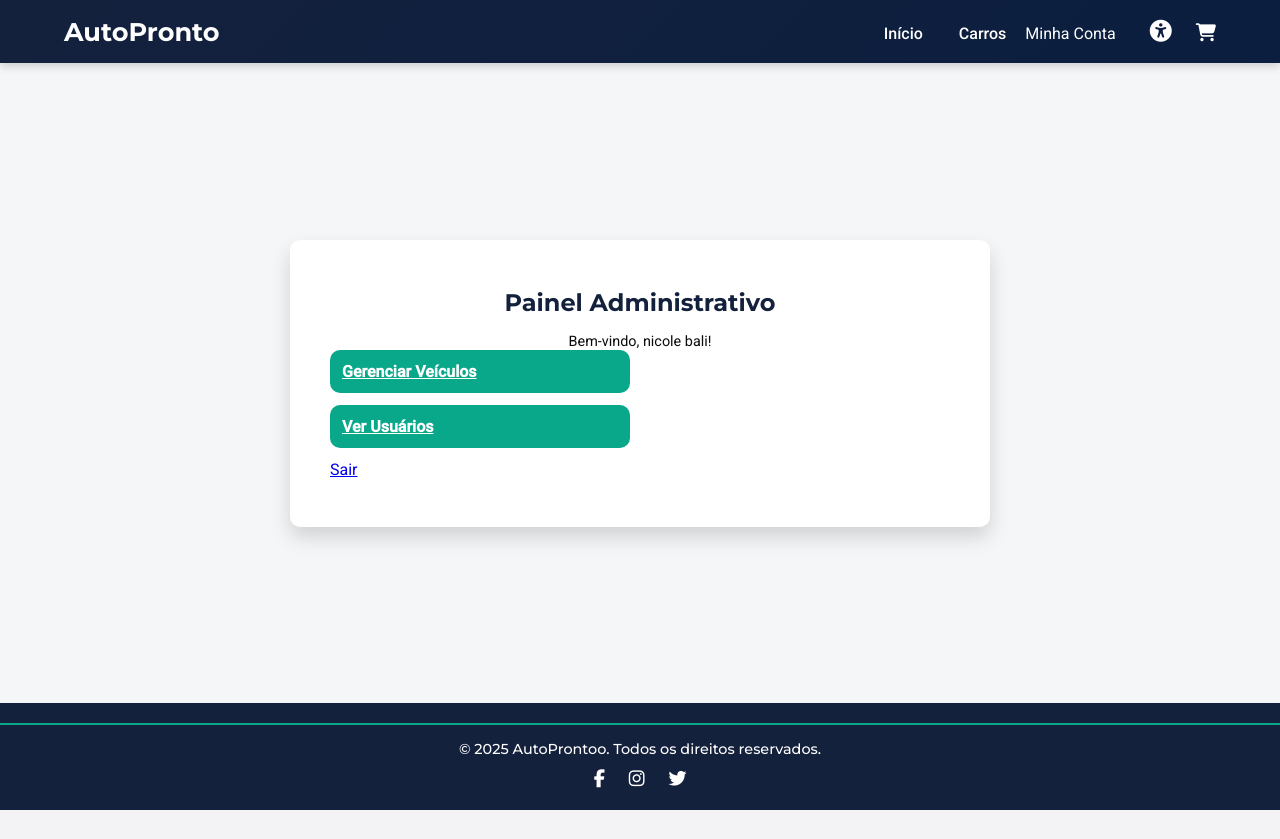
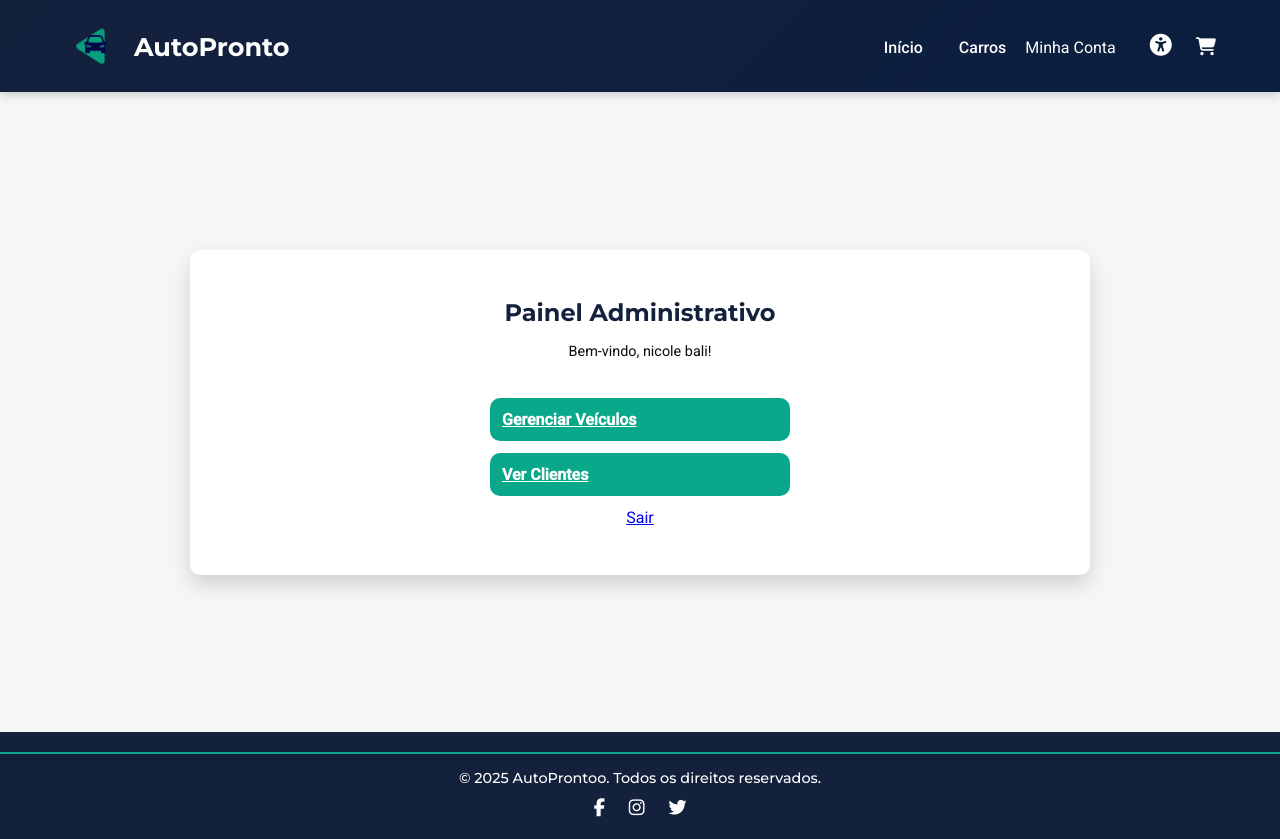
Before and after one commit to sofiabali/AutoProntoo, a Flask app: page /admin in a window 1280 px wide. Before the commit the page ends 810 px from the top, so only its background shows below. Run offline with Flask 3, Linux system fonts and the light colour scheme; a user stored in the database is signed in.

Commit message:
Implementação final da logo e melhora no style

```diff
--- a/static/style.css
+++ b/static/style.css
@@ -37,7 +37,24 @@ header {
   z-index: 1000;
 }
 
+/* Estilização da imagem da logo */
+.header-logo {
+    height: 60px;
+    width: auto;
+    margin-right: 10px;
+    filter: none;
+}
+
+.logo-container {
+    display: flex;
+    align-items: center;
+}
+
+
 header h1 {
+  display: flex;
+  align-items: center;
+  margin: 0;
   font-family: "Montserrat", sans-serif;
   font-weight: 700;
   font-size: 1.6rem;
@@ -408,7 +425,7 @@ textarea {
   border-radius: 10px;
   padding: 3rem 2.5rem;
   width: 100%;
-  max-width: 700px;
+  max-width: 900px;
   box-shadow: 0 10px 20px rgba(0, 0, 0, 0.15);
 }
 
@@ -1092,10 +1109,13 @@ body {
 }
 
 .admin-links {
-  display: flex;
-  flex-direction: column;
+  display: flex; /* Adiciona Flexbox */
+  flex-direction: column; /* Organiza os itens em coluna */
+  align-items: center; /* Centraliza os itens horizontalmente no container flex */
   gap: 12px;
   max-width: 300px;
+  /* Para centralizar o próprio bloco admin-links dentro do .auth-container, adicione: */
+  margin: 0 auto;
 }
 
 .admin-btn {
@@ -1170,7 +1190,7 @@ body {
 
 .admin-table th,
 .admin-table td {
-  padding: 12px;
+  padding: 5px;
   border-bottom: 1px solid #eeeeee;
   text-align: left;
 }
@@ -1218,7 +1238,7 @@ body {
   cursor: pointer;
 }
 
-/* Tema alto contraste */
+
 body.high-contrast {
   background-color: black !important;
   color: rgb(0, 0, 0) !important;
@@ -1251,7 +1271,7 @@ body.high-contrast .depoimentos {
   background-color: rgba(0, 0, 0, 0.2) !important;
 }
 
-body.high-contrast a {
+body.high-contrast .main-content a {
   color: cyan !important;
 }
 
@@ -1267,3 +1287,31 @@ body.high-contrast header,
 body.high-contrast footer {
   background: #000 !important;
 }
+
+body.high-contrast .admin-links .btn-primary {
+    color: #ffffff !important;
+}
+
+body.high-contrast .admin-links .btn-secondary {
+    color: #007bff !important;
+}
+
+body.high-contrast .como-funciona h2 {
+    color: #ffffff !important;
+}
+
+body.high-contrast .depoimentos h2 {
+    color: #ffffff !important;
+}
+
+body.high-contrast .main-content,
+body.high-contrast .cadastro-container {
+    background-color: black !important;
+    color: rgb(0, 0, 0) !important;
+}
+
+body.high-contrast .auth-container {
+    background-color: #ffffff !important;
+    color: black !important;
+    border: 1px solid #ffffff !important;
+}
--- a/templates/admin/index.html
+++ b/templates/admin/index.html
@@ -6,11 +6,11 @@
     <div class="form-card">
 
         <h2>Painel Administrativo</h2>
-        <p class="admin-welcome">Bem-vindo, {{ usuario }}!</p>
+        <p class="admin-welcome">Bem-vindo, {{ usuario }}!</p><br><br>
 
         <div class="admin-links">
             <a class="btn-primary" href="{{ url_for('admin_veiculos') }}">Gerenciar Veículos</a>
-            <a class="btn-primary" href="{{ url_for('admin_usuarios') }}">Ver Usuários</a>
+            <a class="btn-primary" href="{{ url_for('admin_clientes') }}">Ver Clientes</a>
             <a class="btn-secondary" href="{{ url_for('logout') }}">Sair</a>
         </div>
 
--- a/templates/base.html
+++ b/templates/base.html
@@ -15,7 +15,11 @@
   <body>
     <div class="main-content">
       <header>
-        <h1>AutoPronto</h1>
+        <h1><img
+            src="{{ url_for('static', filename='img/logo.png') }}"
+            alt="Logo da AutoPronto"
+            class="header-logo"
+        >AutoPronto</h1>
         <nav>
           <a href="{{ url_for('index') }}">Início</a>
           <a href="{{ url_for('carros') }}">Carros</a>
```
Also changed, not shown: static/img/logo.png (added).
